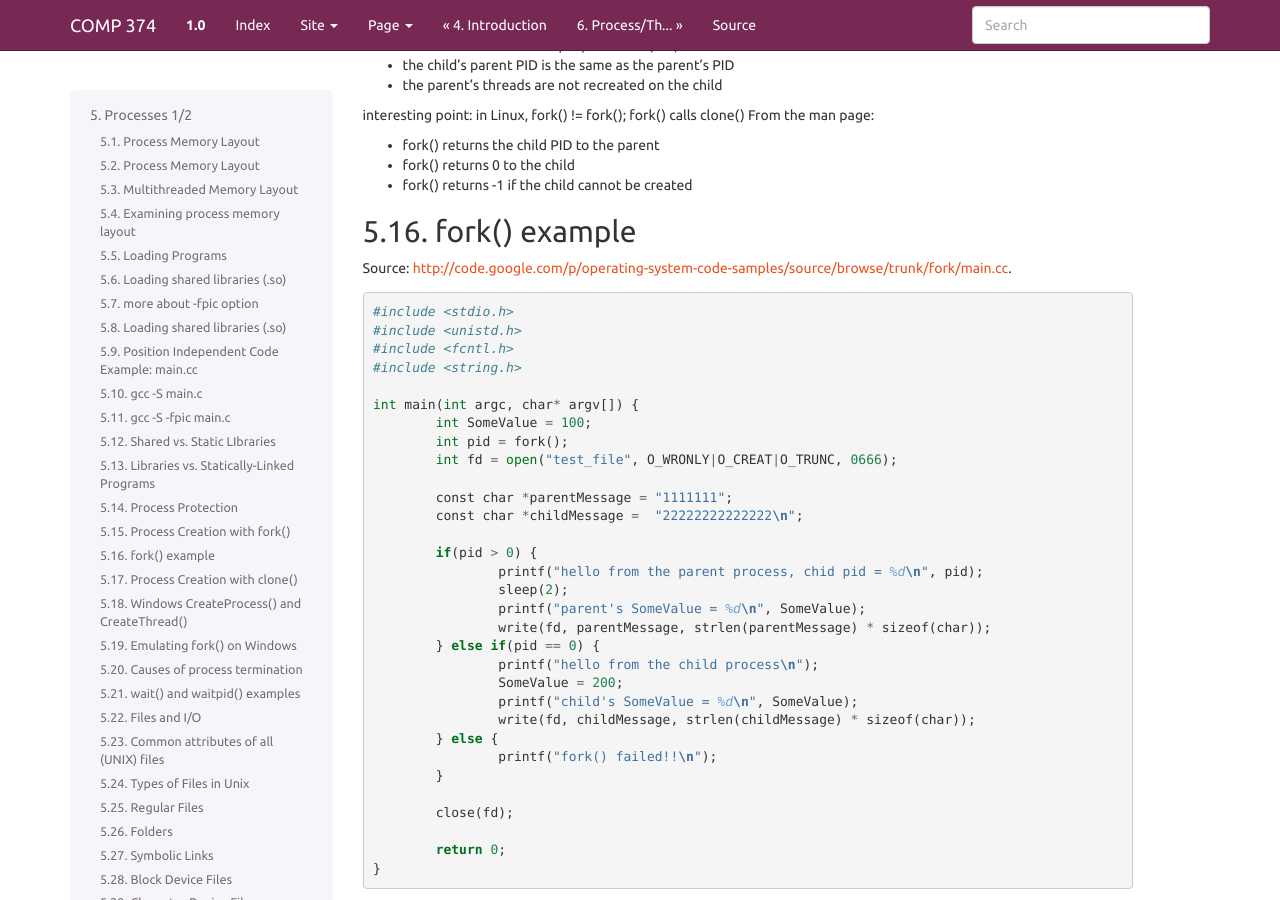
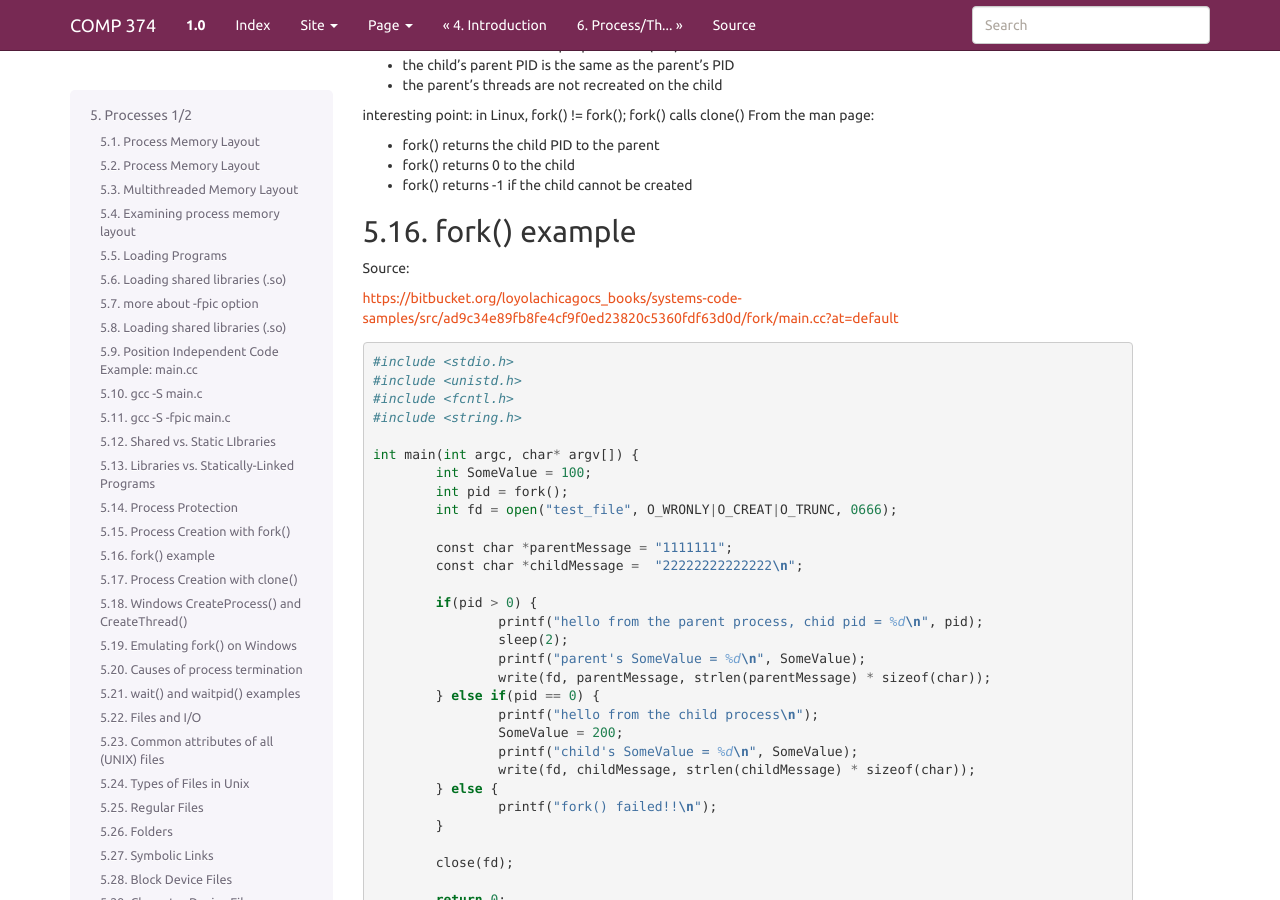
Before and after one commit to LoyolaChicagoBooks/operatingsystems, a Sphinx documentation site: the page built from source/processes.rst, in a window 1280 px wide and 900 px high, scrolled down 5758 px. Built offline with Sphinx 7.4.7, drawn with Linux system fonts in a browser that asks for light colours; formulas are drawn with MathJax 3; some of the changed lines change nothing that is shown; some of the changed text lies outside the part shown.

Commit message:
updated code links

```diff
--- a/source/processes.rst
+++ b/source/processes.rst
@@ -78,7 +78,7 @@ Examining process memory layout
 -  Command to try in Linux:
 
 -  using code at
-   http://code.google.com/p/operating-system-code-samples/source/
+   https://bitbucket.org/loyolachicagocs_books/systems-code-samples/src
 
 -  run c\_intro/layout:
 
@@ -359,7 +359,8 @@ fork() example
 --------------
 
 Source:
-http://code.google.com/p/operating-system-code-samples/source/browse/trunk/fork/main.cc.
+
+https://bitbucket.org/loyolachicagocs_books/systems-code-samples/src/ad9c34e89fb8fe4cf9f0ed23820c5360fdf63d0d/fork/main.cc?at=default
 
 ::
 
```
